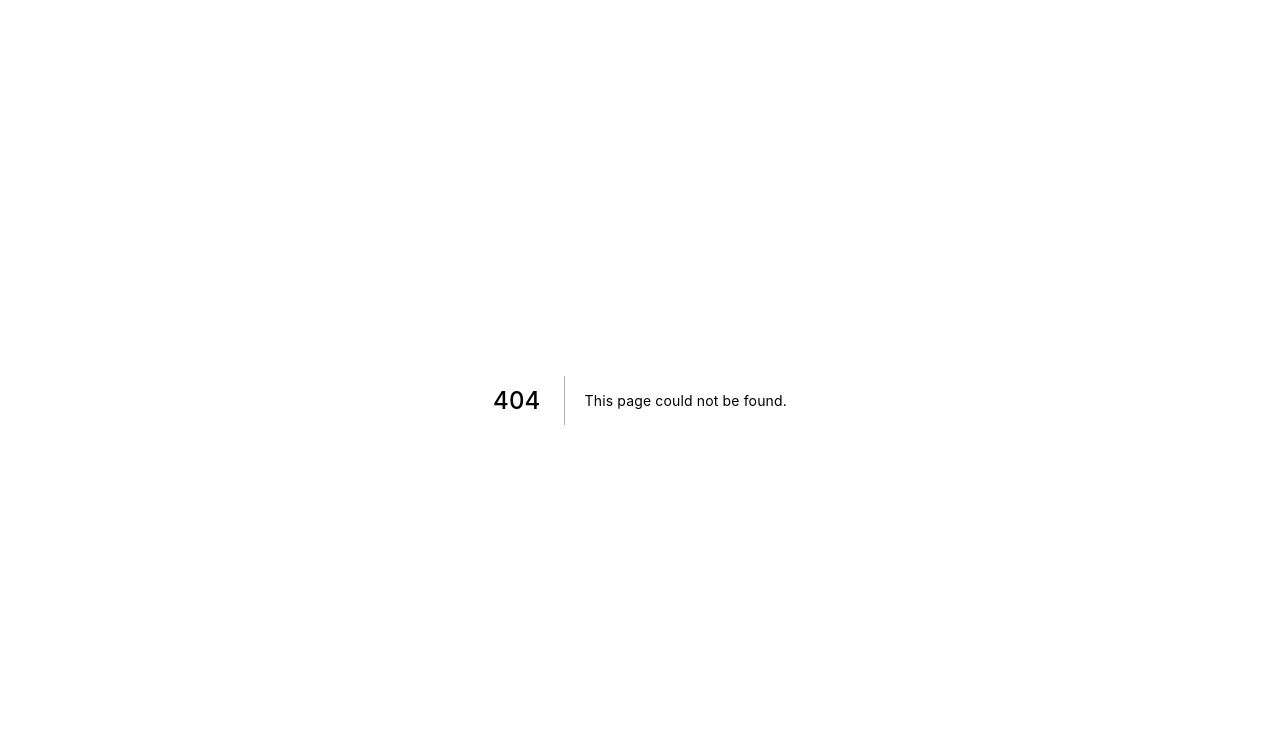
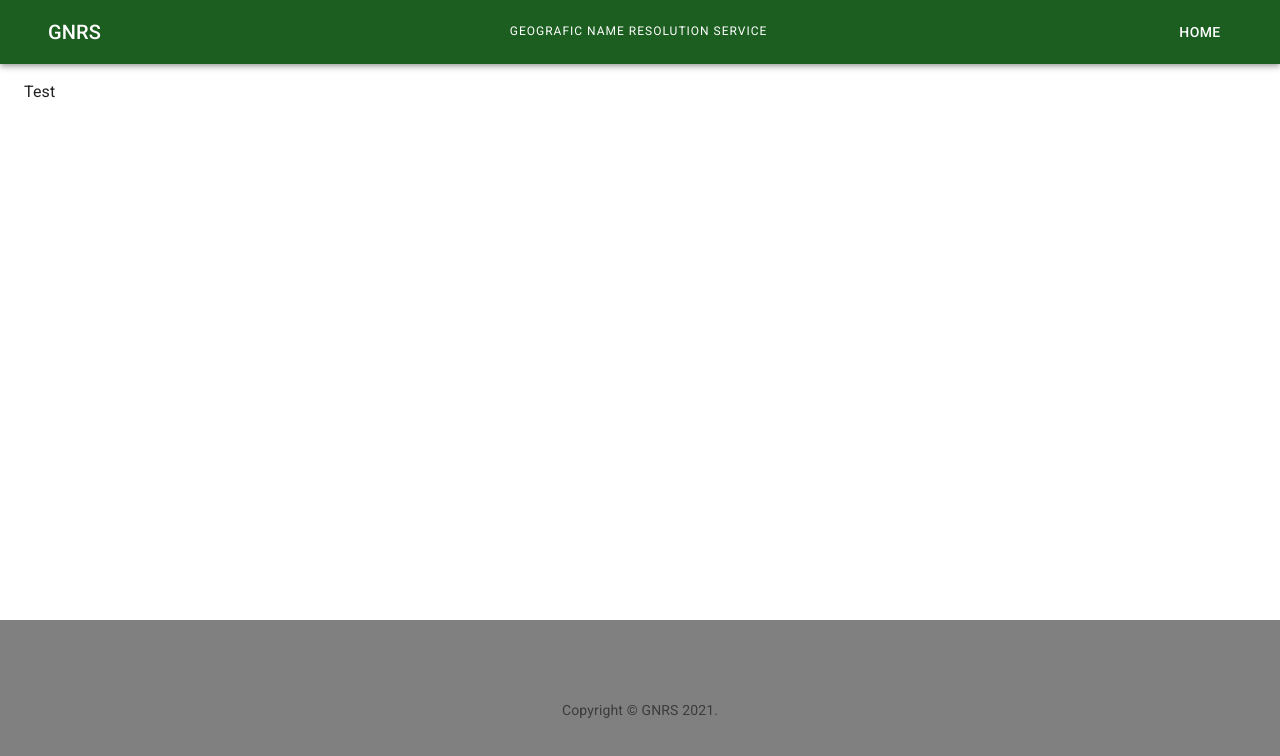
Before and after one commit to EnquistLab/GNRSweb, a Next.js app: page /about in a window 1280 px wide. Before the commit this address had no page. Shown: the top 756 px of the page. Built offline with nearby package versions, Linux system fonts and the light colour scheme.

Commit message:
Add about page

```diff
--- a/next.config.js
+++ b/next.config.js
@@ -1,9 +1,9 @@
 module.exports = {
   trailingSlash: true,
   env: {
+    // production api
+    apiEndPoint: "http://vegbiendev.nceas.ucsb.edu:8875/gnrs_api.php",
     // development api
-    // apiEndPoint: "http://vegbiendev.nceas.ucsb.edu:8875/gnrs_api.php",
-    // production api
-    apiEndPoint: "http://vegbiendev.nceas.ucsb.edu:9875/gnrs_api.php",
+    // apiEndPoint: "http://vegbiendev.nceas.ucsb.edu:9876/gnrs_api.php",
   },
 };
--- a/package.json
+++ b/package.json
@@ -18,7 +18,12 @@
   "scripts": {
     "dev": "next",
     "build": "next build",
+    "export": "next build && next export",
     "start": "next start",
     "post-update": "echo \"codesandbox preview only, need an update\" && yarn upgrade --latest"
+  },
+  "devDependencies": {
+    "eslint": "^7.26.0",
+    "eslint-plugin-react": "^7.23.2"
   }
 }
--- /dev/null
+++ b/pages/about.js
@@ -0,0 +1,15 @@
+import React from "react";
+
+import {
+  Layout,
+} from "../components/";
+
+import {Typography} from '@material-ui/core';
+
+export default function About() {
+  return (
+      <Layout>
+        <Typography>Test</Typography>
+      </Layout>
+  )
+}
--- a/pages/index.js
+++ b/pages/index.js
@@ -1,4 +1,4 @@
-import { useState } from "react";
+import React, { useState } from "react";
 
 import {
   Layout,
@@ -6,6 +6,7 @@ import {
   ResolveTable,
 } from "../components/";
 import { requestResolveNames } from "../actions/";
+
 
 export default function Index() {
   const [resolvedNames, setResolvedNames] = useState([]);
@@ -16,7 +17,6 @@ export default function Index() {
     setResolvedNames([]);
     // show spinner
     setIsProcessing(true);
-
     // split names
     let arrayNames = names
       .split("\n")
@@ -27,6 +27,8 @@ export default function Index() {
 
     // resolve the names
     let resolvedNames = await requestResolveNames(arrayNames);
+
+    // console.log(resolvedNames)
     setResolvedNames(resolvedNames);
 
     // hide spinner
```
Also changed, not shown: 1 other file (tests, documents, lock files or other folders).
